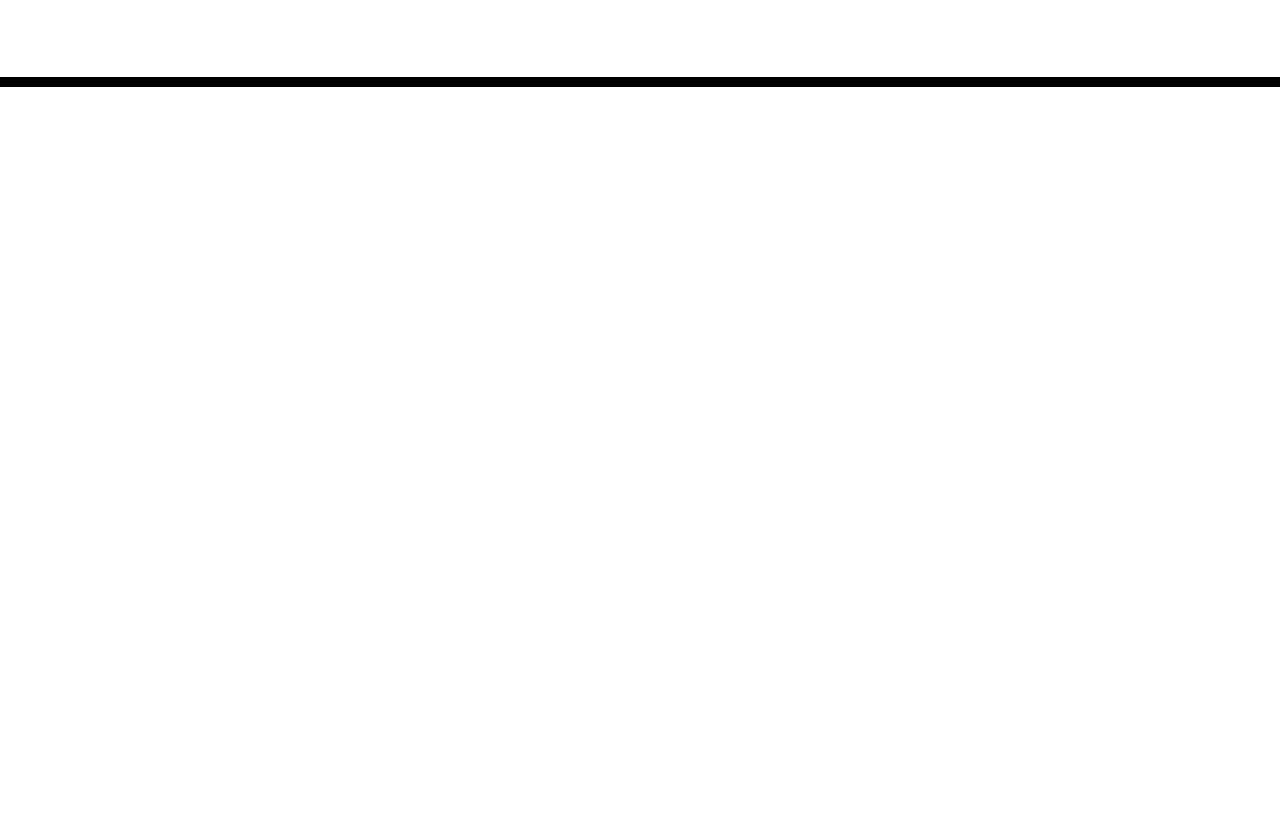
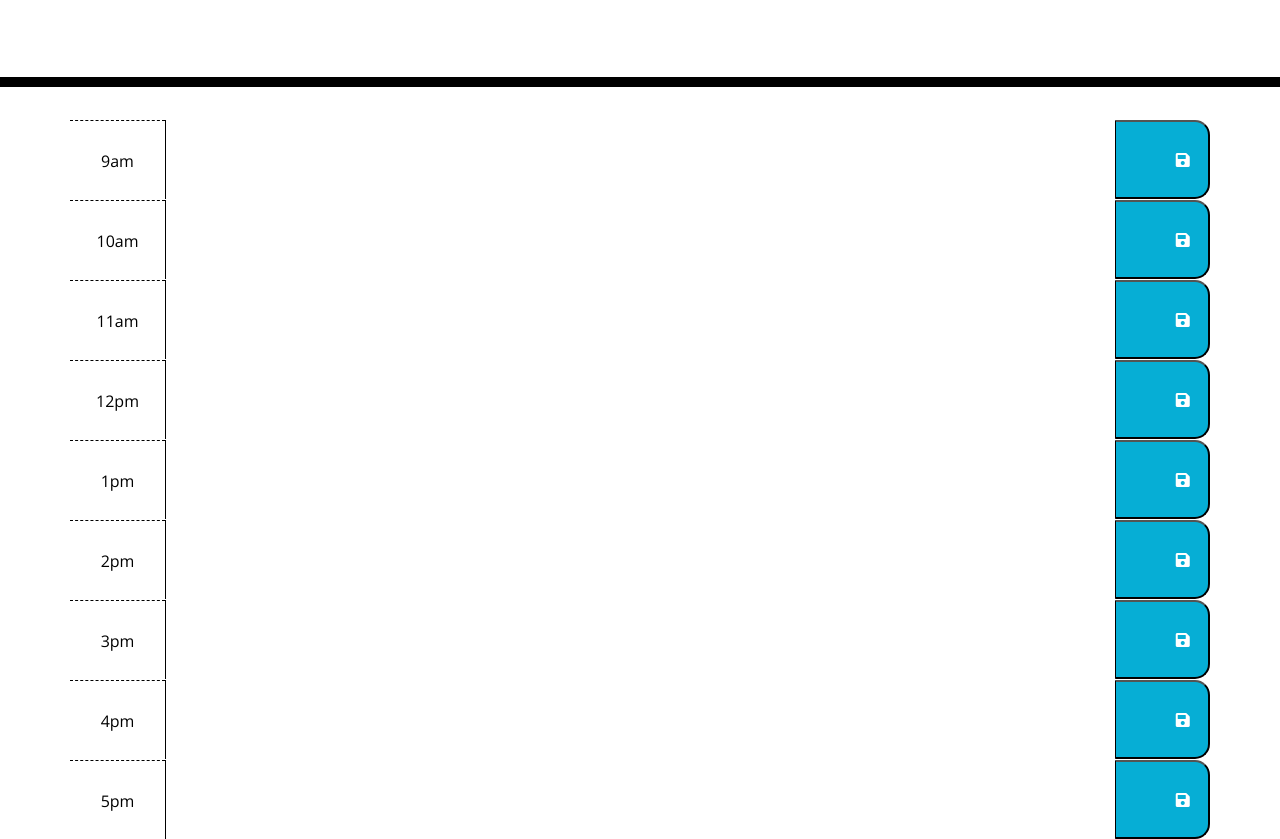
Before and after one commit to APetersen11/forget-me-not, a plain HTML site: page index.html in a window 1280 px wide. Shown: the part 181-1020 px from the top of the page. Before the commit the page ends 800 px from the top, so only its background shows below. Drawn offline with nearby package versions, Linux system fonts and the light colour scheme.

Commit message:
add timeblacks via html

```diff
--- a/index.html
+++ b/index.html
@@ -30,9 +30,137 @@
     </header>
     <div class="container">
       <!-- Timeblocks go here -->
+      <div class="row time-block" id="hour-9">
+        <div class="col-1 hour">
+          9am
+        </div>
+
+        <textarea class="col-10 description">
+
+        </textarea>
+
+        <button class="col-1 saveBtn">
+          <i class="fas fa-save"></i>
+        </button>
+      </div>
+      <div class="row time-block" id="hour-10">
+        <div class="col-1 hour">
+          10am
+        </div>
+
+        <textarea class="col-10 description">
+
+        </textarea>
+
+        <button class="col-1 saveBtn">
+          <i class="fas fa-save"></i>
+        </button>
+      </div>
+      <div class="row time-block" id="hour-11">
+        <div class="col-1 hour">
+          11am
+        </div>
+
+        <textarea class="col-10 description">
+
+        </textarea>
+
+        <button class="col-1 saveBtn">
+          <i class="fas fa-save"></i>
+        </button>
+      </div>
+      <div class="row time-block" id="hour-12">
+        <div class="col-1 hour">
+          12pm
+        </div>
+
+        <textarea class="col-10 description">
+
+        </textarea>
+
+        <button class="col-1 saveBtn">
+          <i class="fas fa-save"></i>
+        </button>
+      </div>
+      <div class="row time-block" id="hour-1">
+        <div class="col-1 hour">
+          1pm
+        </div>
+
+        <textarea class="col-10 description">
+
+        </textarea>
+
+        <button class="col-1 saveBtn">
+          <i class="fas fa-save"></i>
+        </button>
+      </div>
+      <div class="row time-block" id="hour-2">
+        <div class="col-1 hour">
+          2pm
+        </div>
+
+        <textarea class="col-10 description">
+
+        </textarea>
+
+        <button class="col-1 saveBtn">
+          <i class="fas fa-save"></i>
+        </button>
+      </div>
+      <div class="row time-block" id="hour-3">
+        <div class="col-1 hour">
+          3pm
+        </div>
+
+        <textarea class="col-10 description">
+
+        </textarea>
+
+        <button class="col-1 saveBtn">
+          <i class="fas fa-save"></i>
+        </button>
+      </div>
+      <div class="row time-block" id="hour-4">
+        <div class="col-1 hour">
+          4pm
+        </div>
+
+        <textarea class="col-10 description">
+
+        </textarea>
+
+        <button class="col-1 saveBtn">
+          <i class="fas fa-save"></i>
+        </button>
+      </div>
+      <div class="row time-block" id="hour-5">
+        <div class="col-1 hour">
+          5pm
+        </div>
+
+        <textarea class="col-10 description">
+
+        </textarea>
+
+        <button class="col-1 saveBtn">
+          <i class="fas fa-save"></i>
+        </button>
+      </div>
+
+
+
+
+
+
+
+
+
+
+
     </div>
-
     <script src="https://code.jquery.com/jquery-3.4.1.min.js"></script>
     <script src="https://cdnjs.cloudflare.com/ajax/libs/moment.js/2.24.0/moment.min.js"></script>
+    <script src="./assets/js/script.js"></script>
   </body>
 </html>
--- a/style.css
+++ b/style.css
@@ -25,6 +25,7 @@ textarea{
   white-space: pre-wrap;
 }
 
+/* */
 .time-block{
   text-align: center;
   border-radius: 15px;
```
Also changed, not shown: assets/js/script.js (added, +7 -0 lines).
